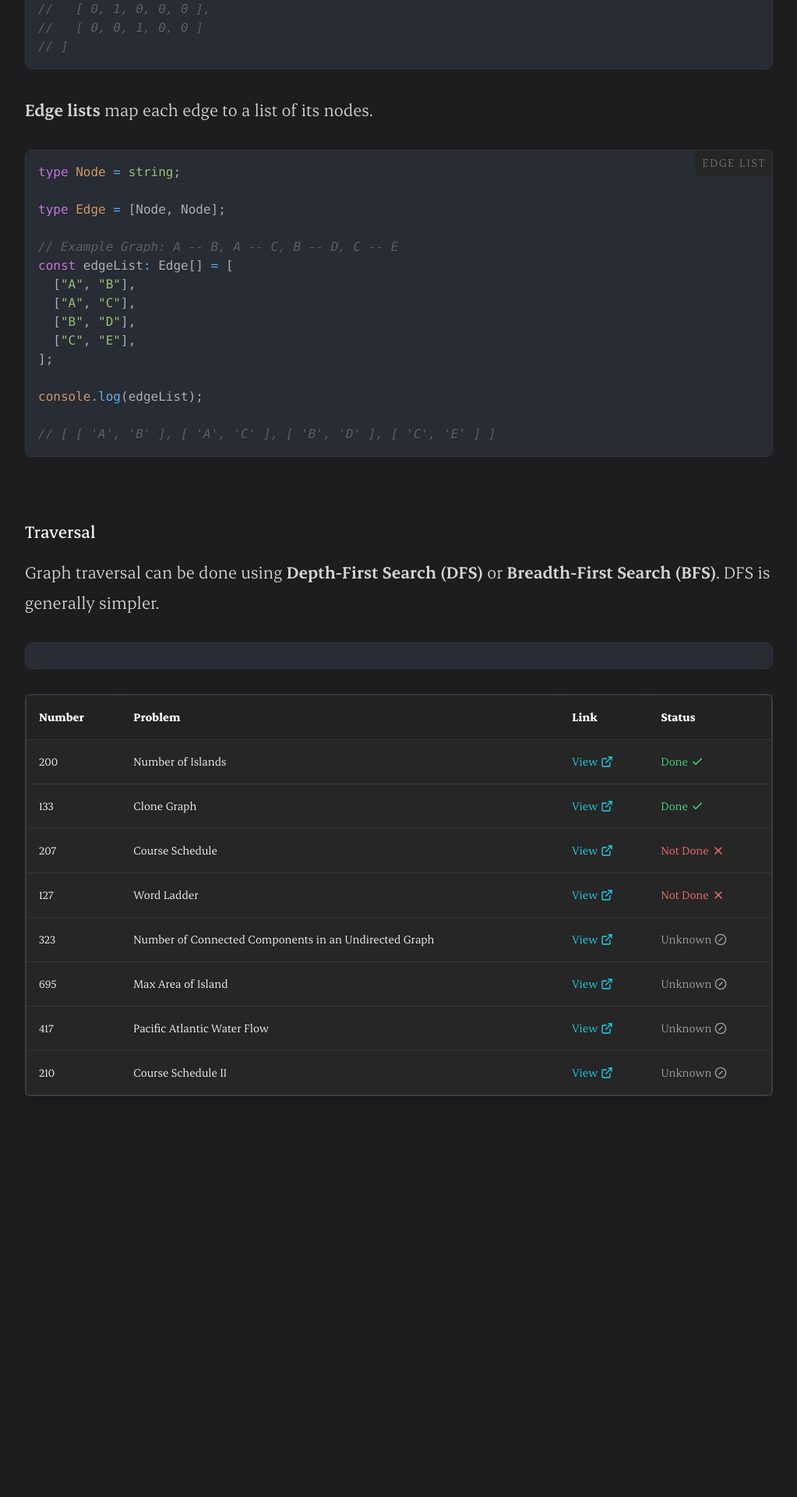
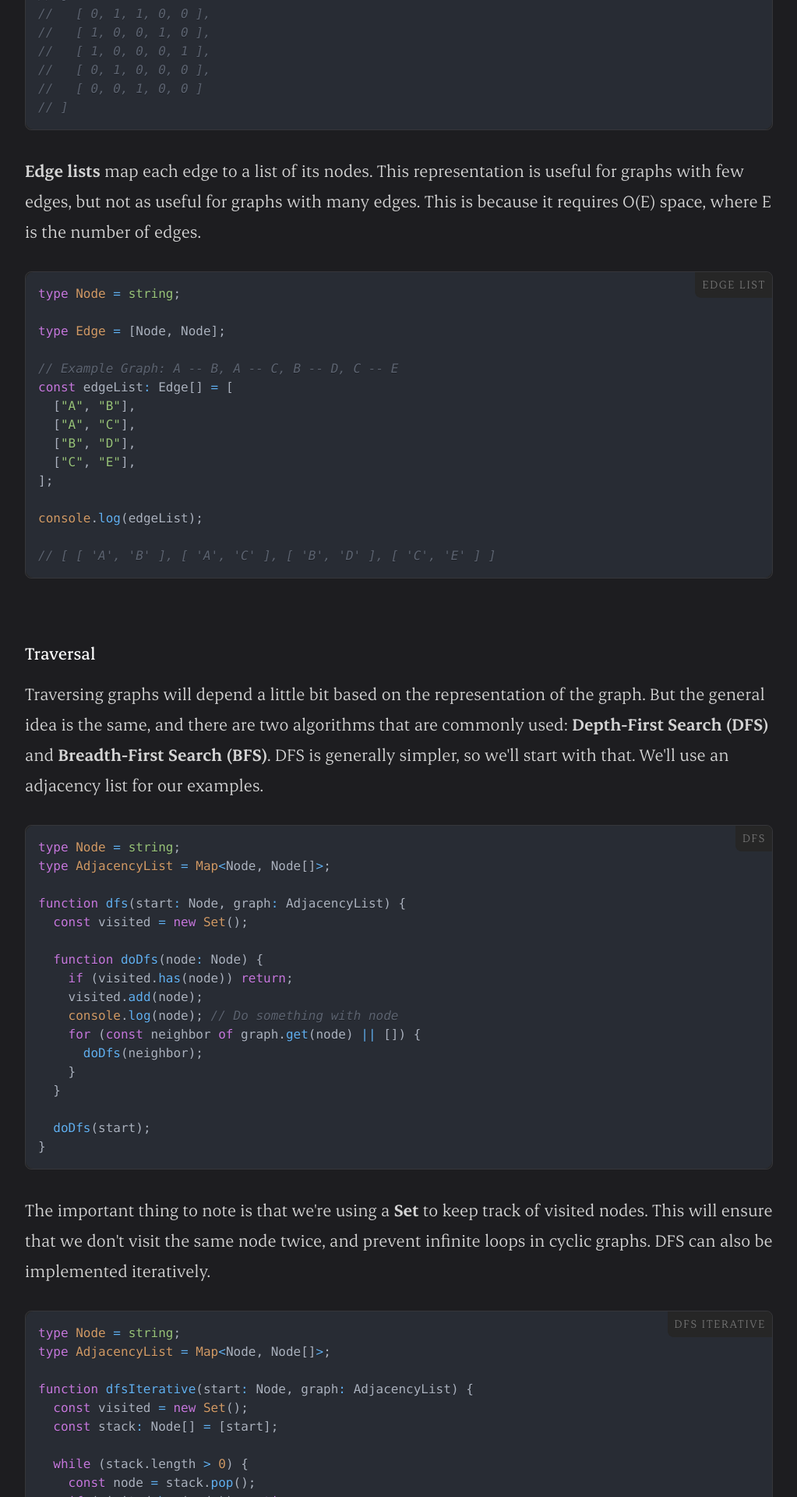
Before and after one commit to pnewsam/paultnewsam.com, a Next.js app: page /notes/data-structures-and-algorithms/graphs in a window 1280 px wide. Shown: the part 2160-4080 px from the top of the page at 78% size, without its empty margins (128-1151 px from the left). Before the commit the page ends 3662 px from the top, so only its background shows below. Built offline with nearby package versions, Linux system fonts and the light colour scheme.

Commit message:
Notes on graph traversal

```diff
--- a/src/app/notes/data-structures-and-algorithms/graphs/_scripts/traversal.ts
+++ b/src/app/notes/data-structures-and-algorithms/graphs/_scripts/traversal.ts
@@ -0,0 +1,51 @@
+function graphTraversal() {
+  type Node = string;
+  type AdjacencyList = Map<Node, Node[]>;
+
+  function dfs(start: Node, graph: AdjacencyList) {
+    const visited = new Set();
+
+    function doDfs(node: Node) {
+      if (visited.has(node)) return;
+      visited.add(node);
+      console.log(node);
+      for (const neighbor of graph.get(node) || []) {
+        doDfs(neighbor);
+      }
+    }
+
+    doDfs(start);
+  }
+
+  function dfsIterative(start: Node, graph: AdjacencyList) {
+    const visited = new Set();
+    const stack: Node[] = [start];
+
+    while (stack.length > 0) {
+      const node = stack.pop();
+      if (visited.has(node)) continue;
+      visited.add(node);
+      console.log(node);
+      for (const neighbor of graph.get(node as Node) || []) {
+        stack.push(neighbor);
+      }
+    }
+  }
+
+  function bfs(start: Node, graph: AdjacencyList) {
+    const visited = new Set();
+    const queue: Node[] = [start];
+
+    while (queue.length > 0) {
+      const node = queue.shift();
+      if (visited.has(node)) continue;
+      visited.add(node);
+      console.log(node);
+      for (const neighbor of graph.get(node as Node) || []) {
+        queue.push(neighbor);
+      }
+    }
+  }
+
+  return { dfs, dfsIterative, bfs };
+}
--- a/src/app/notes/data-structures-and-algorithms/graphs/page.tsx
+++ b/src/app/notes/data-structures-and-algorithms/graphs/page.tsx
@@ -77,10 +77,11 @@ console.log(adjacencyList);
         />
 
         <Body>
-          <p>
-            <Bold>Adjacency matrices</Bold> map each node to a list of its
-            neighbors.
-          </p>
+          <Bold>Adjacency matrices</Bold> instead store a matrix of booleans
+          that represent whether an edge exists between two nodes. For
+          undirected graphs, the matrix will always be symmetric. For directed
+          graphs, it may not be. The booleans may be replaced with weights if
+          the graph is weighted.
         </Body>
 
         <CodeBlock
@@ -109,9 +110,10 @@ console.log(adjacencyMatrix);
         />
 
         <Body>
-          <p>
-            <Bold>Edge lists</Bold> map each edge to a list of its nodes.
-          </p>
+          <Bold>Edge lists</Bold> map each edge to a list of its nodes. This
+          representation is useful for graphs with few edges, but not as useful
+          for graphs with many edges. This is because it requires O(E) space,
+          where E is the number of edges.
         </Body>
 
         <CodeBlock
@@ -137,14 +139,98 @@ console.log(edgeList);
 
         <H3 className="mt-20 mb-4">Traversal</H3>
         <Body>
-          Graph traversal can be done using{" "}
-          <Bold>Depth-First Search (DFS)</Bold> or&nbsp;
-          <Bold>Breadth-First Search (BFS)</Bold>. DFS is generally simpler.
+          Traversing graphs will depend a little bit based on the representation
+          of the graph. But the general idea is the same, and there are two
+          algorithms that are commonly used:{" "}
+          <Bold>Depth-First Search (DFS)</Bold> and&nbsp;
+          <Bold>Breadth-First Search (BFS)</Bold>. DFS is generally simpler, so
+          we&apos;ll start with that. We&apos;ll use an adjacency list for our
+          examples.
         </Body>
 
         <div className="mb-8">
-          <CodeBlock language="typescript" code={``} />
+          <CodeBlock
+            language="typescript"
+            label="DFS"
+            code={`type Node = string;
+type AdjacencyList = Map<Node, Node[]>;
+
+function dfs(start: Node, graph: AdjacencyList) {
+  const visited = new Set();
+
+  function doDfs(node: Node) {
+    if (visited.has(node)) return;
+    visited.add(node);
+    console.log(node); // Do something with node
+    for (const neighbor of graph.get(node) || []) {
+      doDfs(neighbor);
+    }
+  }
+
+  doDfs(start);
+}`}
+          />
         </div>
+
+        <Body>
+          The important thing to note is that we&apos;re using a{" "}
+          <Bold>Set</Bold> to keep track of visited nodes. This will ensure that
+          we don&apos;t visit the same node twice, and prevent infinite loops in
+          cyclic graphs. DFS can also be implemented iteratively.
+        </Body>
+
+        <CodeBlock
+          className="mb-8"
+          label="DFS Iterative"
+          language="typescript"
+          code={`type Node = string;
+type AdjacencyList = Map<Node, Node[]>;
+
+function dfsIterative(start: Node, graph: AdjacencyList) {
+  const visited = new Set();
+  const stack: Node[] = [start];
+
+  while (stack.length > 0) {
+    const node = stack.pop();
+    if (visited.has(node)) continue;
+    visited.add(node);
+    console.log(node); // Do something with node
+    for (const neighbor of graph.get(node as Node) || []) {
+      stack.push(neighbor);
+    }
+  }
+}`}
+        />
+
+        <Body>
+          Note that for both DFS implementations, the iteration over neighbors
+          ensures that we visit the deepest nodes first.
+        </Body>
+
+        <Body>
+          Breadth-First Search (BFS) is similar to DFS, but instead uses a queue
+          to keep track of the nodes to visit.
+        </Body>
+
+        <CodeBlock
+          className="mb-8"
+          label="BFS"
+          language="typescript"
+          code={`function bfs(start: Node, graph: AdjacencyList) {
+  const visited = new Set();
+  const queue: Node[] = [start];
+
+  while (queue.length > 0) {
+    const node = queue.shift();
+    if (visited.has(node)) continue;
+    visited.add(node);
+    console.log(node);
+    for (const neighbor of graph.get(node as Node) || []) {
+      queue.push(neighbor);
+    }
+  }
+}`}
+        />
 
         <Summary problems={graphs} />
       </section>
```
